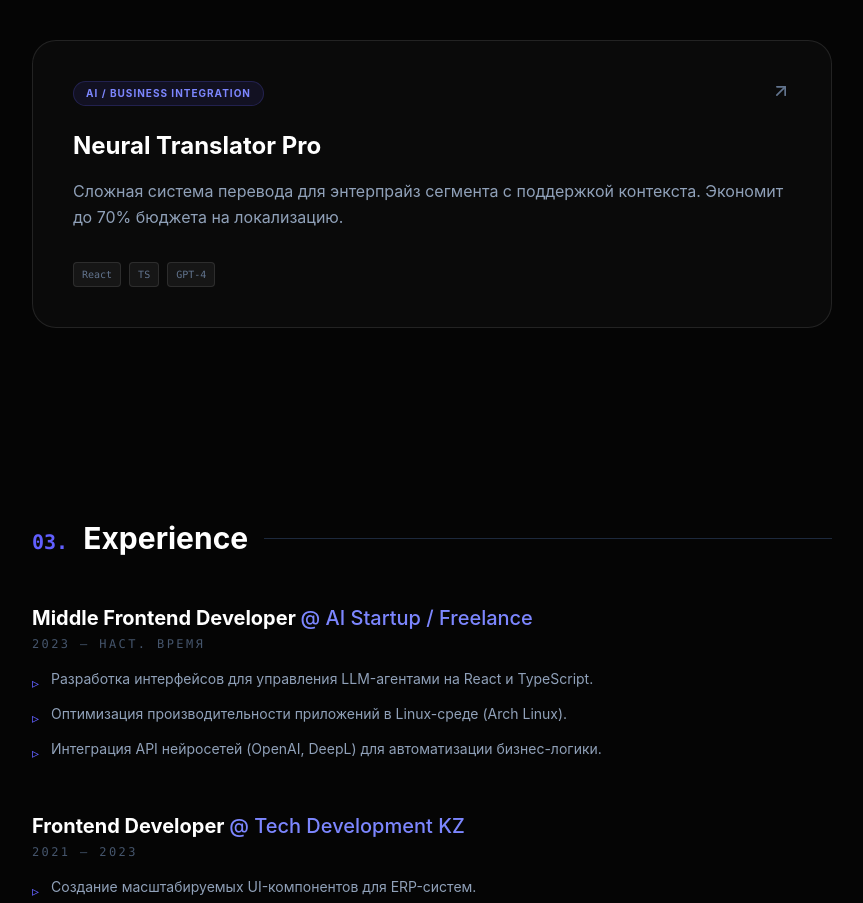
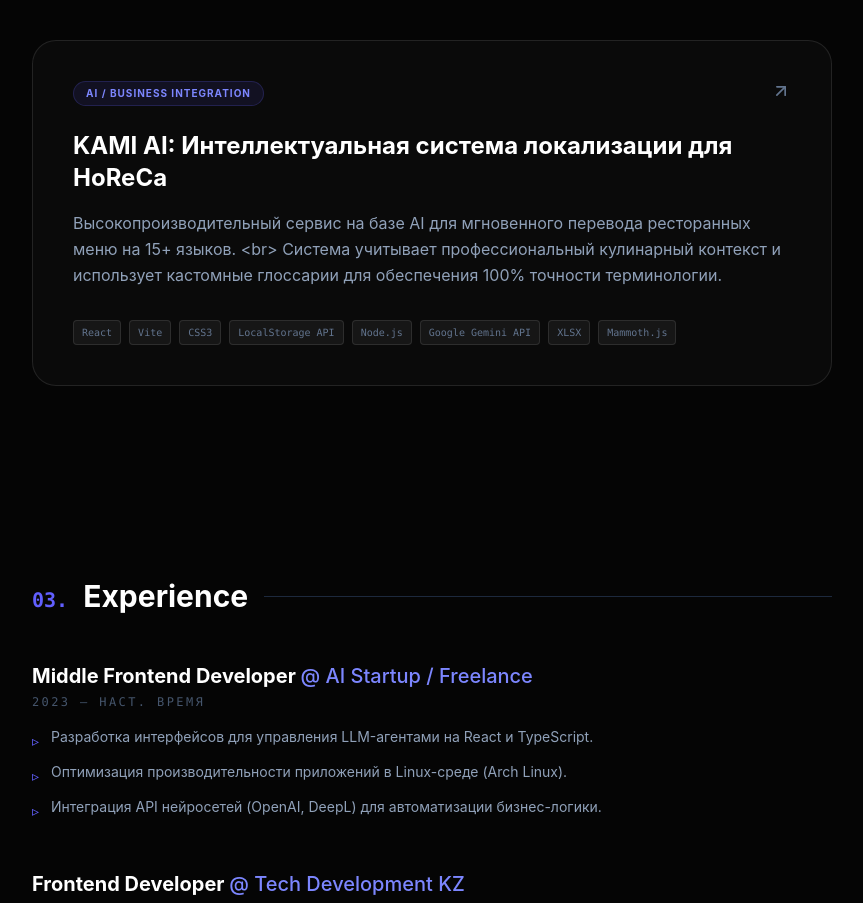
Before and after one commit to su1tik/my-portfolio, a React (Vite) app: page / in a window 1280 px wide. Shown: the part 1440-2343 px from the top of the page, without its empty margins (208-1071 px from the left). Built offline with nearby package versions, Linux system fonts and the light colour scheme.

Commit message:
Добавление инфы про ИИ переводчик (текст, стек)

```diff
--- a/src/App.tsx
+++ b/src/App.tsx
@@ -201,10 +201,20 @@ const App = () => {
             <div className="h-[1px] w-full bg-slate-800" />
           </div>
           <ProjectCard
-            title="Neural Translator Pro"
+            title="KAMI AI: Интеллектуальная система локализации для HoReCa"
             category="AI / Business Integration"
-            description="Сложная система перевода для энтерпрайз сегмента с поддержкой контекста. Экономит до 70% бюджета на локализацию."
-            tags={["React", "TS", "GPT-4"]}
+            description="Высокопроизводительный сервис на базе AI для мгновенного перевода ресторанных меню на 15+ языков. <br>
+            Система учитывает профессиональный кулинарный контекст и использует кастомные глоссарии для обеспечения 100% точности терминологии."
+            tags={[
+              "React",
+              "Vite",
+              "CSS3",
+              "LocalStorage API",
+              "Node.js",
+              "Google Gemini API",
+              "XLSX",
+              "Mammoth.js",
+            ]}
             link="https://ai-menu-translator.vercel.app/"
           />
         </section>
```
